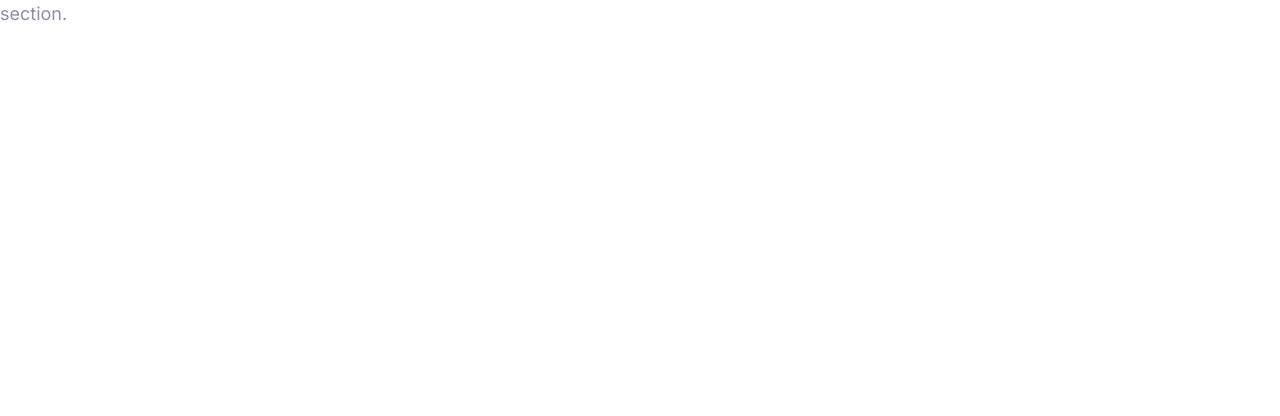
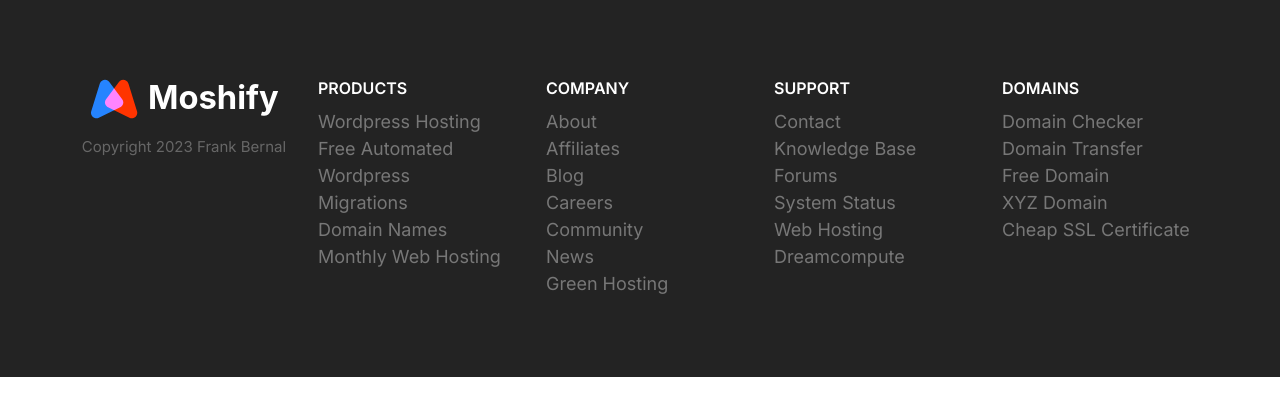
Before and after one commit to BernyFranklin/moshify, a plain HTML site: page index.html in a window 1280 px wide. Drawn offline with Linux system fonts and the light colour scheme.

Commit message:
Build footer component

```diff
--- a/css/styles.css
+++ b/css/styles.css
@@ -810,3 +810,78 @@
     max-width: 700px;
   }
 }
+
+/* Footer */
+.footer {
+  background: #232323;
+}
+
+.footer a {
+  color: #777;
+  transition: color 0.3s;
+}
+
+.footer a:hover {
+  color: #fff;
+}
+.footer__heading {
+  text-transform: uppercase;
+  color: #fff;
+  font-weight: 600;
+}
+
+.footer__section {
+  padding: 2rem;
+  border-bottom: 1px solid #393939;
+}
+
+.footer__section .list {
+  margin: 0;
+}
+.footer__brand {
+  margin-top: 5rem;
+  text-align: center;
+}
+
+.footer__brand img {
+  width: 100%;
+  max-width: 230px;
+}
+
+.footer__copyright {
+  font-size: 2.1rem;
+  color: #fff;
+  opacity: .3 ;
+}
+
+@media screen and (min-width: 768px) {
+  .footer__sections {
+    grid-template-columns: repeat(auto-fit, minmax(10rem, 1fr));
+  }
+
+  .footer .collapsable__chevron {
+    display: none;
+  }
+
+  .footer .collapsable__content {
+    opacity: 1;
+    max-height: 100%;
+  }
+
+  .footer__brand {
+    order: -1;
+    margin-top: 1rem;
+  }
+
+  .footer__copyright {
+    font-size: 1.5rem;
+  }
+
+  .footer__section {
+    border: none;
+  }
+
+  .footer__heading {
+    font-size: 1.6rem;
+  }
+}
--- a/index.html
+++ b/index.html
@@ -15,7 +15,85 @@
     <link rel="stylesheet" href="css/styles.css" />
   </head>
   <body>
-    section.
+    <footer class="block block--dark footer">
+      <div class="container grid footer__sections">
+        <section class="collapsable collapsable--expanded footer__section">
+          <header class="collapsable__header">
+            <h2 class="collapsable__heading footer__heading">Products</h2>
+            <svg class="icon icon--white collapsable__chevron">
+              <use xlink:href="images/sprite.svg#chevron"></use>
+            </svg>
+          </header>
+          <div class="collapsable__content">
+            <ul class="list">
+              <li><a href="#">Wordpress Hosting</a></li>
+              <li><a href="#">Free Automated Wordpress</a></li>
+              <li><a href="#">Migrations</a></li>
+              <li><a href="#">Domain Names</a></li>
+              <li><a href="#">Monthly Web Hosting</a></li>
+            </ul>
+          </div>
+        </section>
+        <section class="collapsable footer__section">
+          <header class="collapsable__header">
+            <h2 class="collapsable__heading footer__heading">Company</h2>
+            <svg class="icon icon--white collapsable__chevron">
+              <use xlink:href="images/sprite.svg#chevron"></use>
+            </svg>
+          </header>
+          <div class="collapsable__content">
+            <ul class="list">
+              <li><a href="#">About</a></li>
+              <li><a href="#">Affiliates</a></li>
+              <li><a href="#">Blog</a></li>
+              <li><a href="#">Careers</a></li>
+              <li><a href="#">Community</a></li>
+              <li><a href="#">News</a></li>
+              <li><a href="#">Green Hosting</a></li>
+            </ul>
+          </div>
+        </section>
+        <section class="collapsable footer__section">
+          <header class="collapsable__header">
+            <h2 class="collapsable__heading footer__heading">Support</h2>
+            <svg class="icon icon--white collapsable__chevron">
+              <use xlink:href="images/sprite.svg#chevron"></use>
+            </svg>
+          </header>
+          <div class="collapsable__content">
+            <ul class="list">
+              <li><a href="#">Contact</a></li>
+              <li><a href="#">Knowledge Base</a></li>
+              <li><a href="#">Forums</a></li>
+              <li><a href="#">System Status</a></li>
+              <li><a href="#">Web Hosting</a></li>
+              <li><a href="#">Dreamcompute</a></li>
+            </ul>
+          </div>
+        </section>
+        <section class="collapsable footer__section">
+          <header class="collapsable__header">
+            <h2 class="collapsable__heading footer__heading">Domains</h2>
+            <svg class="icon icon--white collapsable__chevron">
+              <use xlink:href="images/sprite.svg#chevron"></use>
+            </svg>
+          </header>
+          <div class="collapsable__content">
+            <ul class="list">
+              <li><a href="#">Domain Checker</a></li>
+              <li><a href="#">Domain Transfer</a></li>
+              <li><a href="#">Free Domain</a></li>
+              <li><a href="#">XYZ Domain</a></li>
+              <li><a href="#">Cheap SSL Certificate</a></li>
+            </ul>
+          </div>
+        </section>
+        <section class="footer__brand">
+          <img src="images/logo.svg" alt="" />
+          <p class="footer__copyright">Copyright 2023 Frank Bernal</p>
+        </section>
+      </div>
+    </footer>
     <script src="js/main.js"></script>
   </body>
 </html>
```
Also changed, not shown: components/footer.html (added, +79 -0 lines), components/testimonial-block.html (added, +43 -0 lines).
